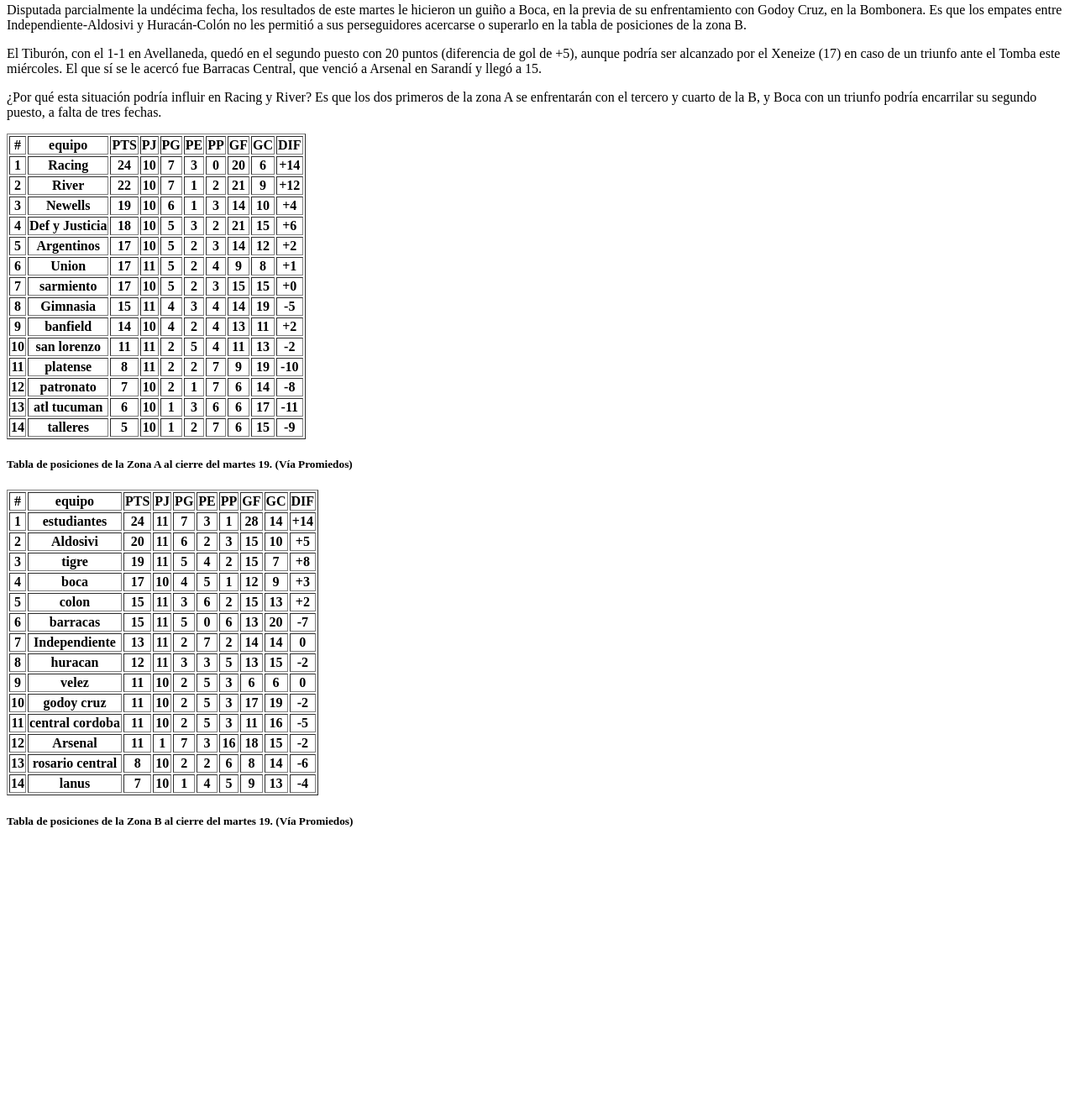
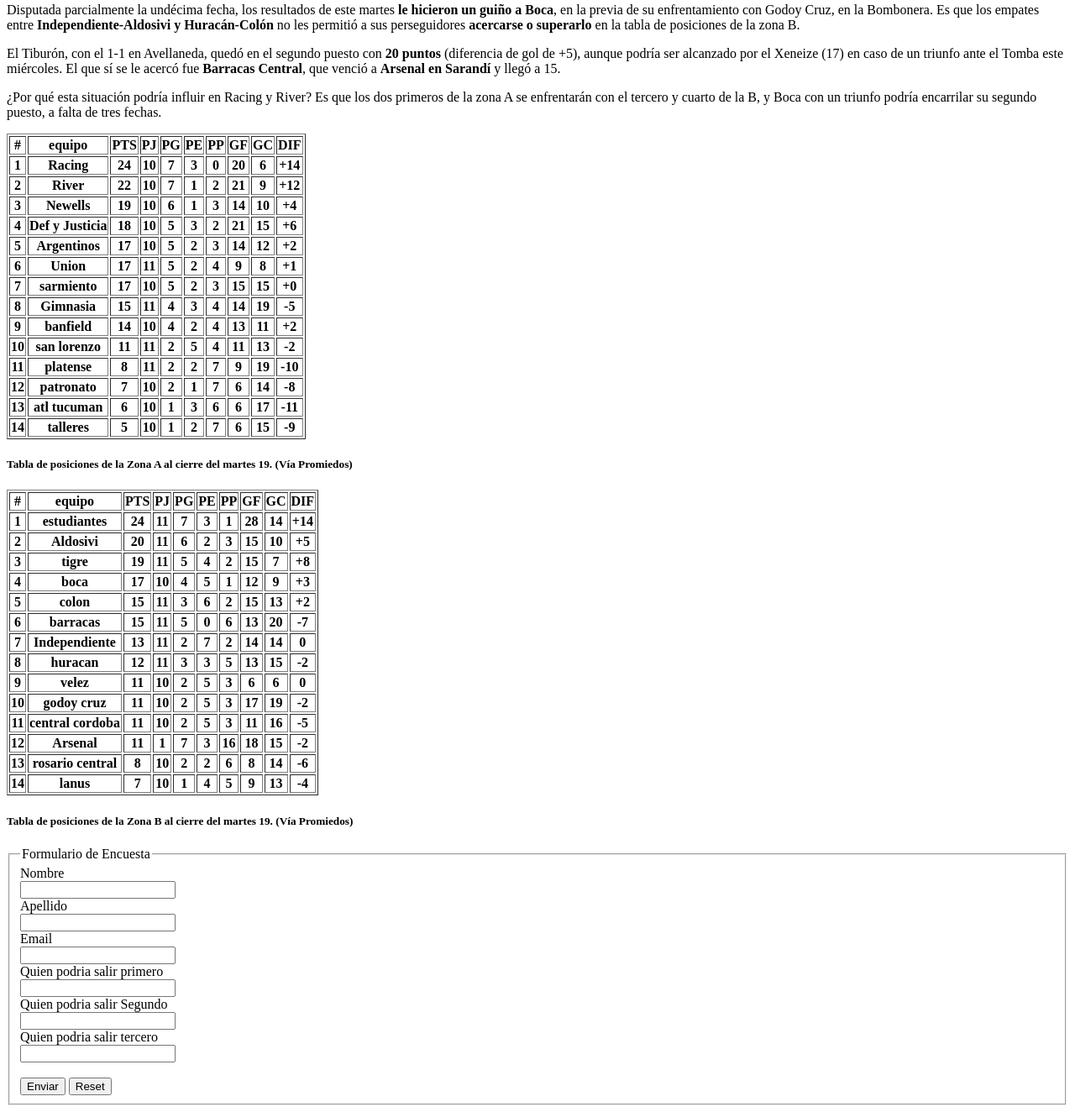
Before and after one commit to Ambrogi97/Noticia-con-Tabla, a plain HTML site: page Index.html in a window 1280 px wide. Shown: the part 711-2035 px from the top of the page at 84% size. Before the commit the page ends 1719 px from the top, so only its background shows below. Drawn offline with Linux system fonts and the light colour scheme.

Commit message:
Se agrego un formulario

```diff
--- a/Index.html
+++ b/Index.html
@@ -39,17 +39,17 @@
 
             <p>
                 Disputada parcialmente la undécima fecha, los resultados de este martes
-                le hicieron un guiño a Boca, en la previa de su enfrentamiento con Godoy Cruz,
-                en la Bombonera. Es que los empates entre Independiente-Aldosivi y Huracán-Colón
-                no les permitió a sus perseguidores acercarse o superarlo en la tabla de posiciones
+                <b>le hicieron un guiño a Boca</b>, en la previa de su enfrentamiento con Godoy Cruz,
+                en la Bombonera. Es que los empates entre <b>Independiente-Aldosivi y Huracán-Colón</b>
+                no les permitió a sus perseguidores <b>acercarse o superarlo</b> en la tabla de posiciones
                 de la zona B.
             </p>
 
             <p>
-                El Tiburón, con el 1-1 en Avellaneda, quedó en el segundo puesto con 20 puntos
+                El Tiburón, con el 1-1 en Avellaneda, quedó en el segundo puesto con <b>20 puntos</b>
                 (diferencia de gol de +5), aunque podría ser alcanzado por el Xeneize (17) en
-                caso de un triunfo ante el Tomba este miércoles. El que sí se le acercó fue Barracas Central,
-                que venció a Arsenal en Sarandí y llegó a 15.
+                caso de un triunfo ante el Tomba este miércoles. El que sí se le acercó fue <b>Barracas Central</b>,
+                que venció a <b>Arsenal en Sarandí</b> y llegó a 15.
             </p>
 
             <p>
@@ -456,6 +456,28 @@
             </table>
             <h5>Tabla de posiciones de la Zona B al cierre del martes 19. (Vía Promiedos)</h5>
         </div>
+
+        <div>
+            <form>
+                <fieldset>
+                  <legend>Formulario de Encuesta</legend>
+                  <label for="fname">Nombre</label><br>
+                  <input type="text"><br>
+                  <label for="lname">Apellido</label><br>
+                  <input type="text"><br>
+                  <label for="email">Email</label><br>
+                  <input type="email"><br>
+                  <label for="lname">Quien podria salir primero</label><br>
+                  <input type="text"><br>
+                  <label for="lname">Quien podria salir Segundo</label><br>
+                  <input type="text"><br>
+                  <label for="lname">Quien podria salir tercero</label><br>
+                  <input type="text"><br><br>
+                  <button type="button" onclick="alert('Enviado')">Enviar</button>
+                  <input type="reset">
+                </fieldset>
+              </form>
+        </div>
     </div>
 </body>
 </html>
```
